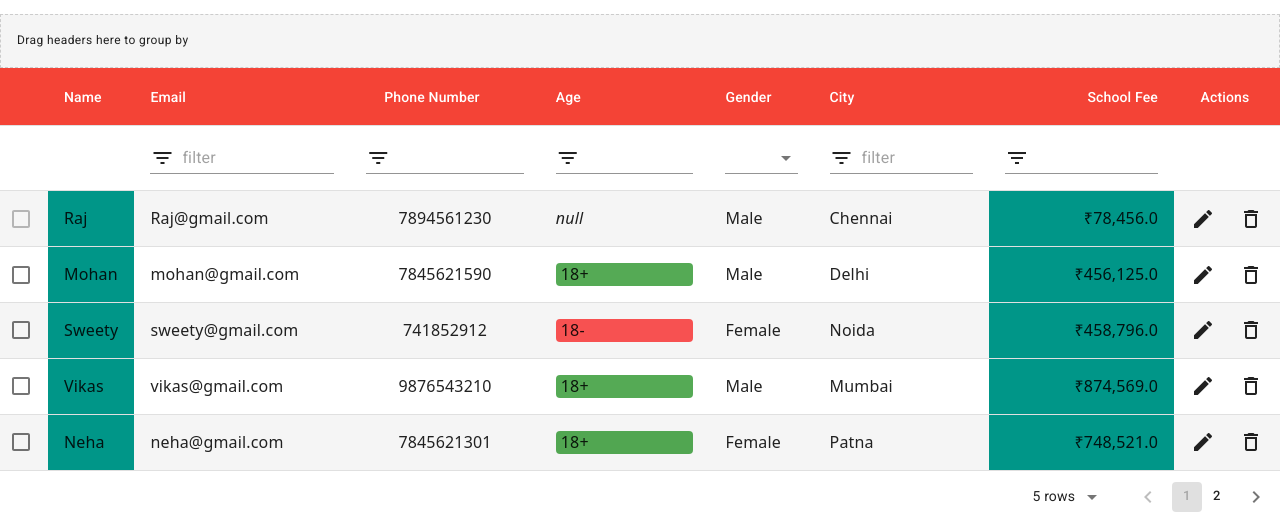
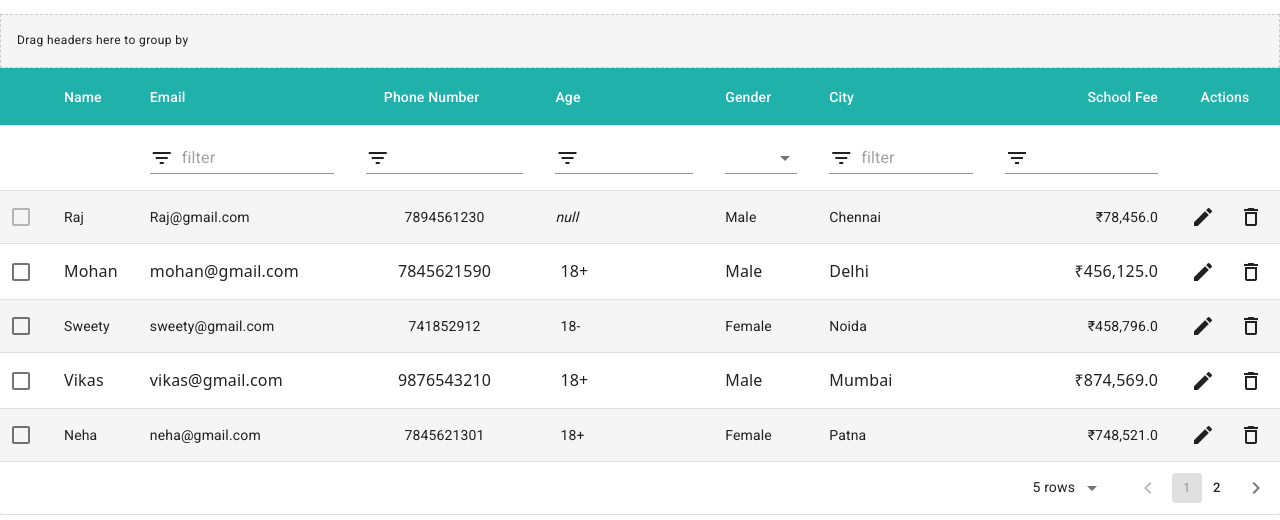
Before and after one commit to md-omor/material-table, a React (Create React App) app: page / in a window 1280 px wide. Shown: the part 383-903 px from the top of the page. Built offline with nearby package versions, Linux system fonts and the light colour scheme.

Commit message:
Change background color and fontsize of the table

```diff
--- a/src/App.js
+++ b/src/App.js
@@ -395,13 +395,19 @@ function App() {
               showTextRowsSelected: false,
               selectionProps: (rowData) => ({
                 disabled: rowData.age == null,
-                // color:"primary"
               }),
               grouping: true,
               columnsButton: true,
               rowStyle: (data, index) =>
-                index % 2 === 0 ? { background: "#f5f5f5" } : null,
-              headerStyle: { background: "#f44336", color: "#fff" },
+                index % 2 === 0
+                  ? {
+                      background: "#f5f5f5",
+                      fontFamily: "Roboto",
+                      fontSize: "14px",
+                      fontWeight: "semibold",
+                    }
+                  : null,
+              headerStyle: { background: "#20b2aa", color: "#fff" },
             }}
             title="Student Information"
             icons={{ Add: () => <AddIcon /> }}
--- a/src/index.css
+++ b/src/index.css
@@ -7,3 +7,11 @@
 .bannerBg {
   background-color: lightseagreen !important;
 }
+
+.MuiTableCell-root.MuiTableCell-body {
+  background: none !important;
+}
+
+.MuiTableCell-root.MuiTableCell-body.MuiTableCell-alignLeft div {
+  background: none !important;
+}
```
